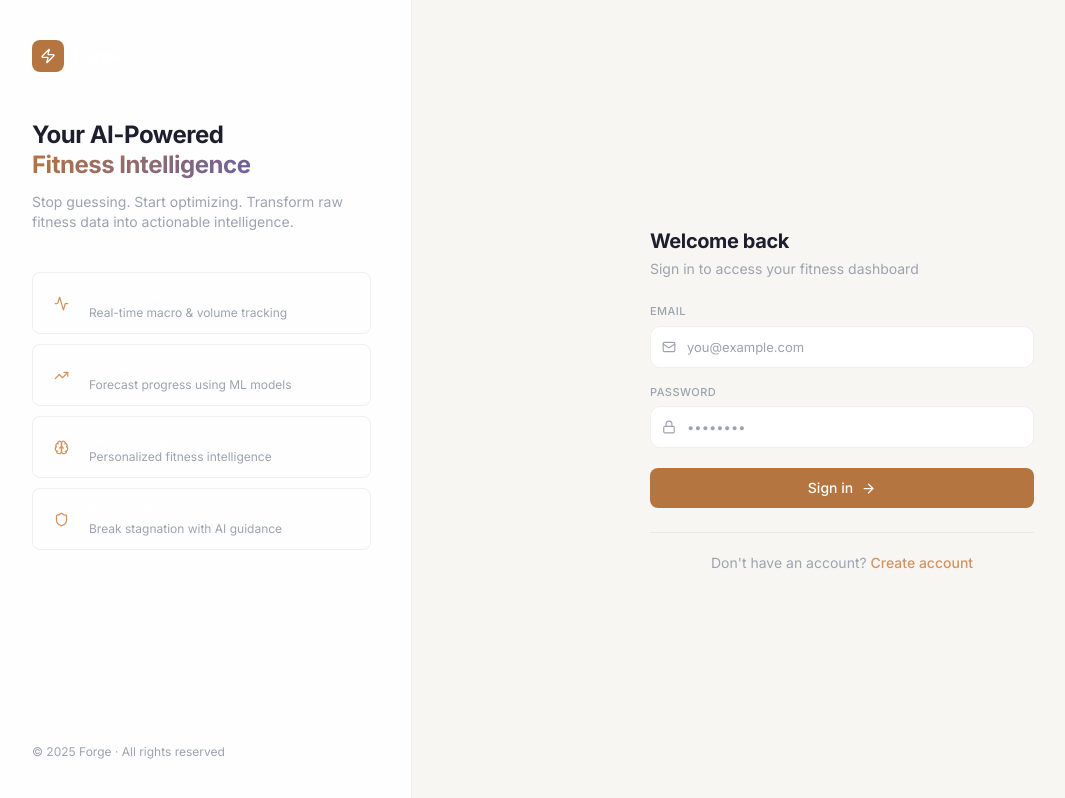
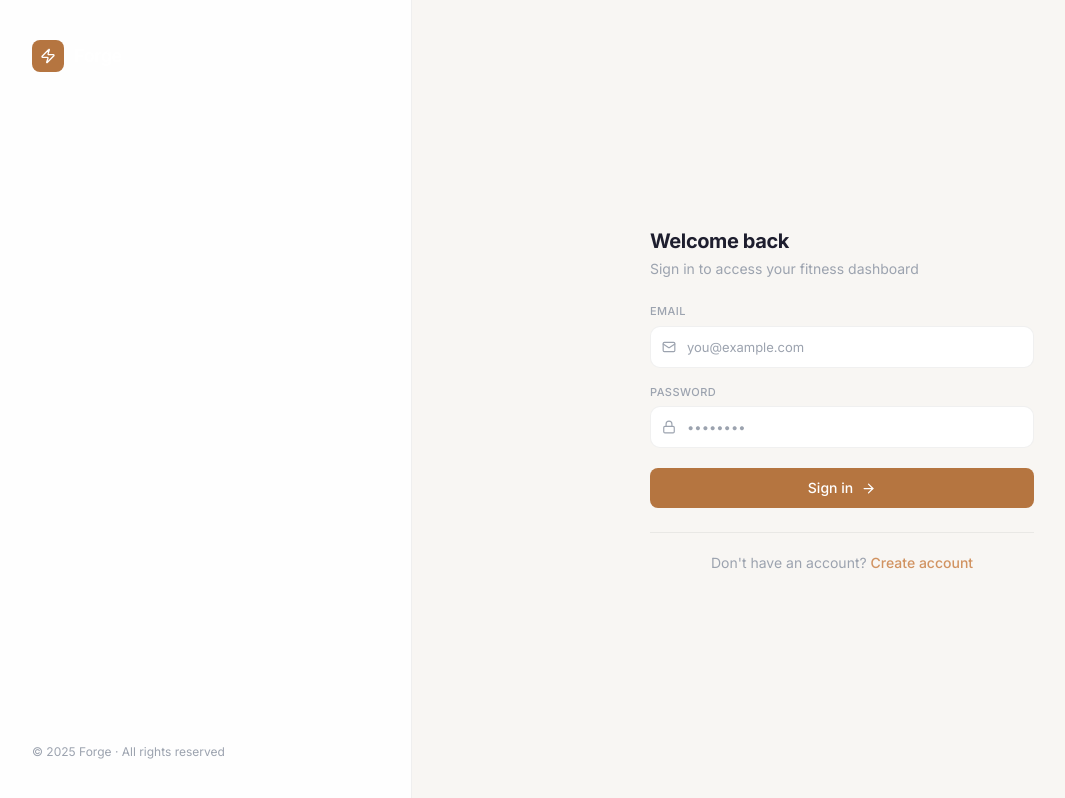
Before and after one commit to isharak7m/forge, a React (Vite) app in the folder frontend/: page /login in a window 1280 px wide. Shown: the whole page, without its empty margins (8-1073 px from the left). Built offline with nearby package versions, Linux system fonts and the light colour scheme.

Commit message:
Strip LoginPage to just Forge brand - remove marketing copy

```diff
--- a/frontend/src/pages/LoginPage.tsx
+++ b/frontend/src/pages/LoginPage.tsx
@@ -4,7 +4,7 @@ import { authApi } from '../api/auth';
 import { useAuthStore } from '../store/authStore';
 import toast from 'react-hot-toast';
 import { motion } from 'framer-motion';
-import { Zap, Mail, Lock, ArrowRight, Activity, TrendingUp, Brain, Shield } from 'lucide-react';
+import { Zap, Mail, Lock, ArrowRight } from 'lucide-react';
 export default function LoginPage() {
   useEffect(() => { document.title = 'Sign In - Forge'; }, []);
   const [email, setEmail] = useState('');
@@ -32,13 +32,6 @@ export default function LoginPage() {
     }
   };
 
-  const features = [
-    { icon: Activity, label: 'Smart Analytics', desc: 'Real-time macro & volume tracking' },
-    { icon: TrendingUp, label: 'AI Predictions', desc: 'Forecast progress using ML models' },
-    { icon: Brain, label: 'Neural Insights', desc: 'Personalized fitness intelligence' },
-    { icon: Shield, label: 'Plateau Detection', desc: 'Break stagnation with AI guidance' },
-  ];
-
   return (
     <div className="min-h-screen flex" style={{ background: 'var(--bg)' }}>
       {/* Left panel */}
@@ -55,35 +48,6 @@ export default function LoginPage() {
               <Zap size={16} className="text-white" />
             </div>
             <span className="text-lg font-semibold text-white" style={{ letterSpacing: '-0.02em' }}>Forge</span>
-          </div>
-
-          <h2 className="text-2xl font-bold leading-tight mb-3" style={{ color: 'var(--text)', letterSpacing: '-0.02em' }}>
-            Your AI-Powered<br />
-            <span className="gradient-text">Fitness Intelligence</span>
-          </h2>
-          <p className="text-sm mb-10" style={{ color: 'var(--text-muted)' }}>
-            Stop guessing. Start optimizing. Transform raw fitness data into actionable intelligence.
-          </p>
-
-          <div className="flex flex-col gap-2.5">
-            {features.map(({ icon: Icon, label, desc }, i) => (
-              <motion.div
-                key={label}
-                initial={{ opacity: 0, x: -8 }}
-                animate={{ opacity: 1, x: 0 }}
-                transition={{ delay: 0.1 + i * 0.05 }}
-                className="flex items-center gap-3 p-3 rounded-lg"
-                style={{ background: 'rgba(255,255,255,0.02)', border: '1px solid var(--border)' }}
-              >
-                <div className="w-8 h-8 rounded-lg flex items-center justify-center flex-shrink-0" style={{ background: 'hsla(var(--hue-primary), 55%, 50%, 0.08)' }}>
-                  <Icon size={15} style={{ color: 'var(--primary-light)' }} />
-                </div>
-                <div>
-                  <p className="text-sm font-medium text-white">{label}</p>
-                  <p className="text-xs" style={{ color: 'var(--text-muted)' }}>{desc}</p>
-                </div>
-              </motion.div>
-            ))}
           </div>
         </div>
 
```
